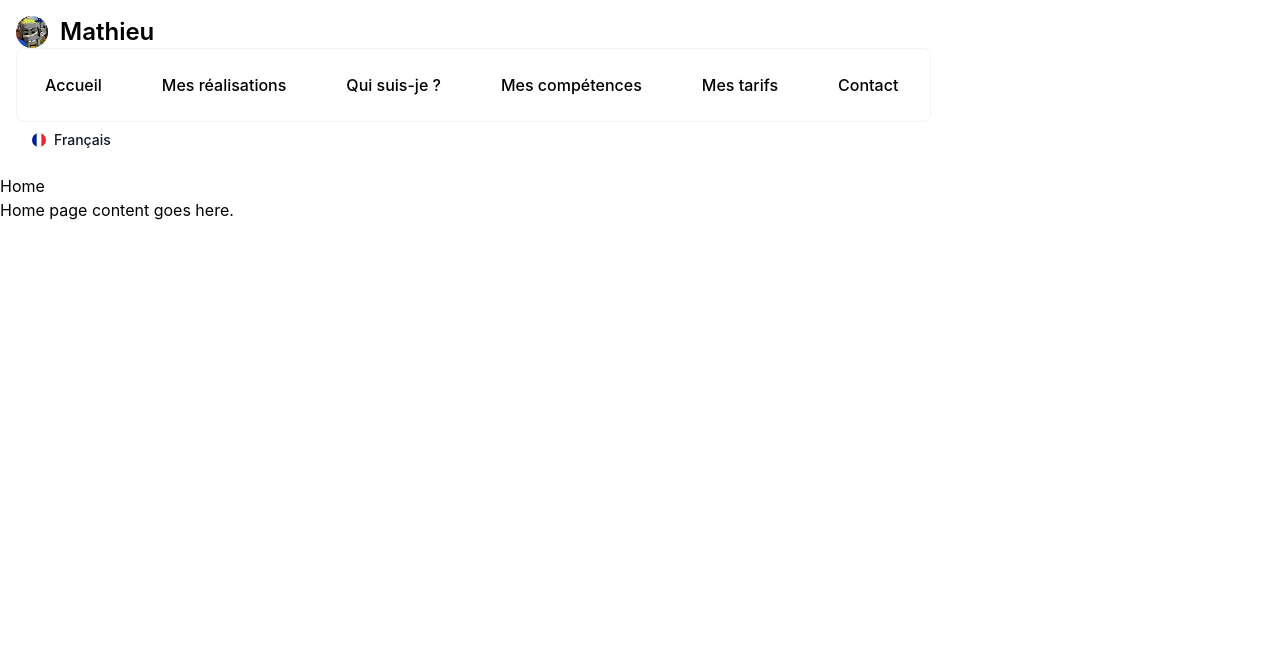
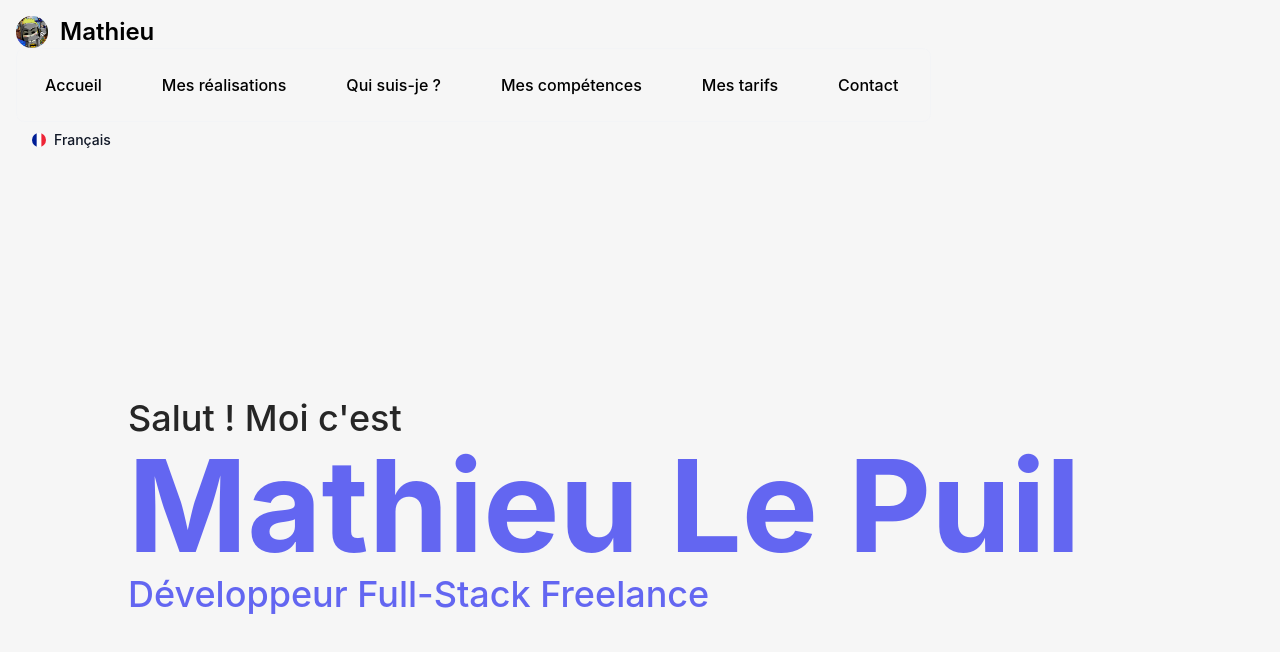
Before and after one commit to MathieuLePuil/mathieulp.fr, a Vue app: page / in a window 1280 px wide. Shown: the top 652 px of the page. Built offline with nearby package versions, Linux system fonts and the light colour scheme.

Commit message:
:wrench: | Section #accueil responsive terminée

```diff
--- a/index.html
+++ b/index.html
@@ -9,7 +9,7 @@
         <link href="https://cdnjs.cloudflare.com/ajax/libs/flowbite/1.7.0/flowbite.min.css" rel="stylesheet" />
 
     </head>
-    <body>
+    <body class="bg-[#F6F6F6]">
         <div id="app"></div>
         <script type="module" src="/src/main.js"></script>
         <script src="https://cdnjs.cloudflare.com/ajax/libs/flowbite/1.7.0/flowbite.min.js"></script>
--- a/src/components/Home.vue
+++ b/src/components/Home.vue
@@ -3,8 +3,137 @@
 </script>
 
 <template>
-    <main>
-        <h1>Home</h1>
-        <p>Home page content goes here.</p>
-    </main>
+    <section id="accueil" class="h-full pt-[8vh] lg:!pt-0 lg:!h-[91vh]">
+        <div class="h-full w-full flex flex-col justify-center pl-[10%] pb-[5%] z-20">
+            <h3 class="z-20 text-xl sm:!text-3xl lg:!text-4xl font-medium text-my-black mb-1 lg:mb-3">Salut ! Moi c'est</h3>
+            <h1 class="z-20 text-4xl sm:!text-7xl lg:!text-9xl font-bold text-my-purple mb-1 lg:mb-3">Mathieu Le Puil</h1>
+            <h2 class="z-20 text-sm sm:!text-3xl lg:!text-4xl font-medium text-my-purple">Développeur Full-Stack Freelance</h2>
+        </div>
+        <ul class="background z-10 hidden lg:!block">
+            <li></li>
+            <li></li>
+            <li></li>
+            <li></li>
+            <li></li>
+            <li></li>
+            <li></li>
+            <li></li>
+            <li></li>
+            <li></li>
+            <li></li>
+            <li></li>
+        </ul>
+    </section>
 </template>
+
+<style scoped>
+    @keyframes cube {
+        from {
+            transform: scale(0) rotate(0deg) translate(-50%, -50%);
+            opacity: 1;
+        }
+        to {
+            transform: scale(20) rotate(960deg) translate(-50%, -50%);
+            opacity: 0;
+        }
+    }
+
+    .background {
+        position: fixed;
+        width: 100vw;
+        height: 90vh;
+        top: 0;
+        left: 0;
+        margin: 0;
+        padding: 0;
+        overflow: hidden;
+    }
+    .background li {
+        position: absolute;
+        top: 80vh;
+        left: 45vw;
+        width: 10px;
+        height: 10px;
+        border: solid 1px #dddddd;
+        color: transparent;
+        transform-origin: top left;
+        transform: scale(0) rotate(0deg) translate(-50%, -50%);
+        animation: cube 12s ease-in forwards infinite;
+        z-index: 10;
+    }
+    undefined
+    .background li:nth-child(0) {
+        animation-delay: 0s;
+        left: 12vw;
+        top: 81vh;
+    }
+
+    .background li:nth-child(1) {
+        animation-delay: 2s;
+        left: 33vw;
+        top: 6vh;
+    }
+
+    .background li:nth-child(2) {
+        animation-delay: 4s;
+        left: 75vw;
+        top: 61vh;
+    }
+
+    .background li:nth-child(3) {
+        animation-delay: 6s;
+        left: 20vw;
+        top: 28vh;
+    }
+
+    .background li:nth-child(4) {
+        animation-delay: 8s;
+        left: 67vw;
+        top: 83vh;
+    }
+
+    .background li:nth-child(5) {
+        animation-delay: 10s;
+        left: 84vw;
+        top: 16vh;
+    }
+
+    .background li:nth-child(6) {
+        animation-delay: 12s;
+        left: 64vw;
+        top: 19vh;
+        border-color: #ffffff;
+    }
+
+    .background li:nth-child(7) {
+        animation-delay: 14s;
+        left: 6vw;
+        top: 99vh;
+        border-color: #ffffff;
+    }
+
+    .background li:nth-child(8) {
+        animation-delay: 16s;
+        left: 27vw;
+        top: 57vh;
+    }
+
+    .background li:nth-child(9) {
+        animation-delay: 18s;
+        left: 52vw;
+        top: 70vh;
+    }
+
+    .background li:nth-child(10) {
+        animation-delay: 20s;
+        left: 96vw;
+        top: 39vh;
+    }
+
+    .background li:nth-child(11) {
+        animation-delay: 22s;
+        left: 47vw;
+        top: 44vh;
+        border-color: #ffffff;
+    }
+</style>
--- a/tailwind.config.js
+++ b/tailwind.config.js
@@ -1,8 +1,13 @@
 /** @type {import('tailwindcss').Config} */
 module.exports = {
-    content: ['./index.html', './src/*.{vue,js,ts,jsx,tsx}'],
+    content: ['./index.html', './src/*.{vue,js,ts,jsx,tsx}', './src/**/*.{vue,js,ts,jsx,tsx}'],
     theme: {
-        extend: {},
+        extend: {
+            colors: {
+                'my-black': '#262626',
+                'my-purple': '#6366F1',
+            },
+        },
     },
     plugins: [],
 }
```
Also changed, not shown: src/App.vue (+17 -17 lines), public/tailwind.css.
